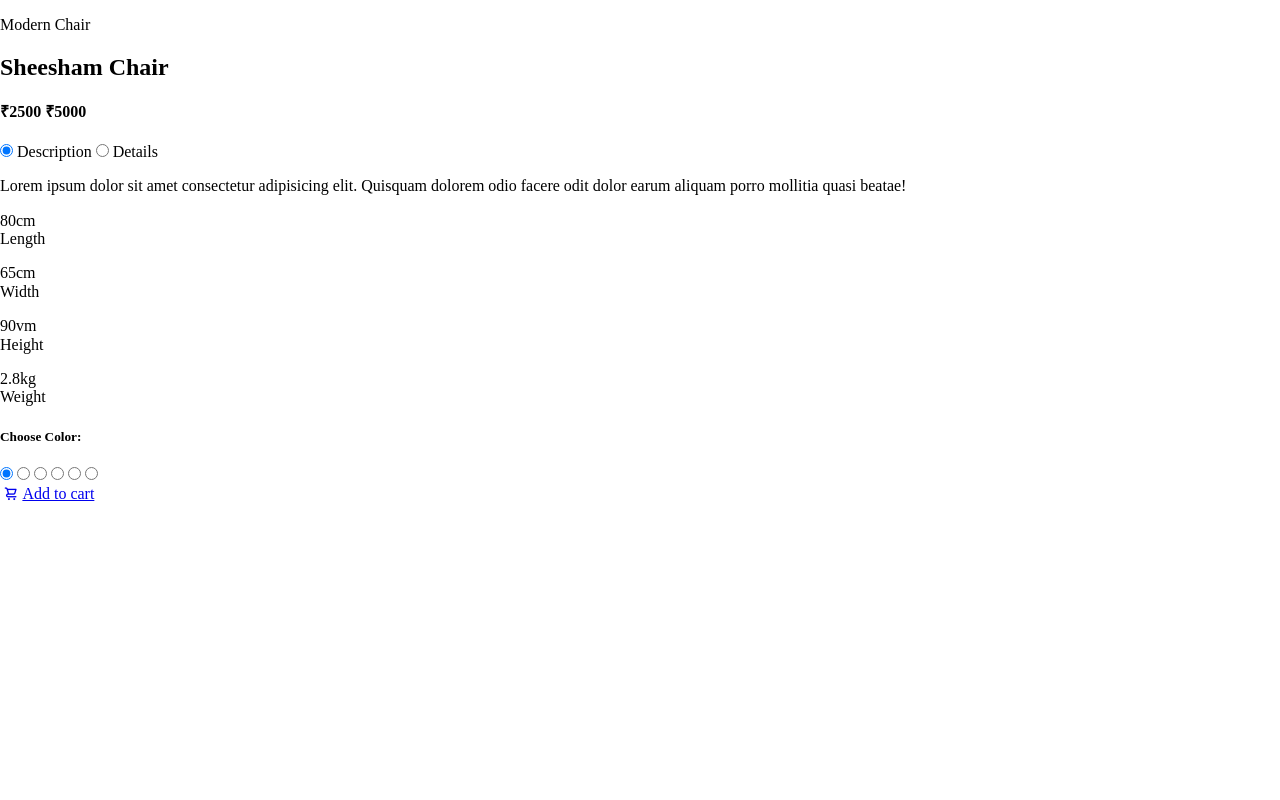
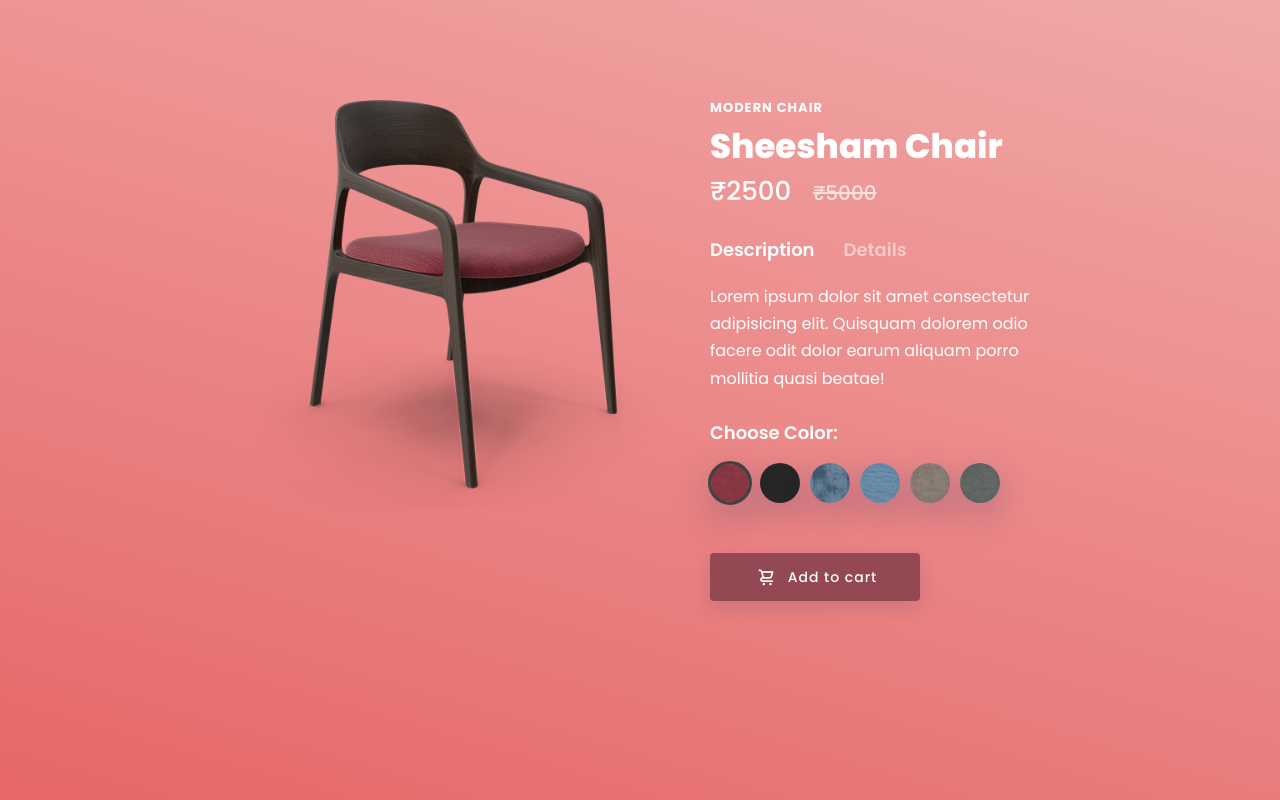
Before and after one commit to Soulistic/Microprojects, a plain HTML site: page E-commerce_Chair_add_to_cart/index.html in a window 1280 px wide. Drawn offline with nearby package versions, Linux system fonts and the light colour scheme.

Commit message:
added CSS properties

```diff
--- a/E-commerce_Chair_add_to_cart/index.html
+++ b/E-commerce_Chair_add_to_cart/index.html
@@ -5,7 +5,7 @@
     <meta name="viewport" content="width=device-width, initial-scale=1.0">
     <title>Add to Cart</title>
     <link rel="shortcur icon" href="./images/favicon.ico" type="image/x-icon">
-    <link rel="stylesheet" href="styles.css">
+    <link rel="stylesheet" href="style.css">
     <link rel="stylesheet" href="https://cdnjs.cloudflare.com/ajax/libs/normalize/5.0.0/normalize.min.css" />
 	<link rel="stylesheet" href="https://unicons.iconscout.com/release/v2.1.9/css/unicons.css" />
 </head>
@@ -34,7 +34,7 @@
                             <p><span>65</span>cm <br> Width</p>
                         </div>
                         <div class="section-inline">
-                            <p><span>90</span>vm <br> Height</p>
+                            <p><span>90</span>cm <br> Height</p>
                         </div>
                         <div class="section-inline">
                             <p><span>2.8</span>kg<br> Weight</p>
@@ -64,7 +64,7 @@
             <div class="img-wrap chair-4"></div>
             <div class="img-wrap chair-5"></div>
             <div class="img-wrap chair-6"></div>
-            <div class="back-color chair-1"></div>
+            <div class="back-color"></div>
             <div class="back-color chair-2"></div>
             <div class="back-color chair-3"></div>
             <div class="back-color chair-4"></div>
--- a/E-commerce_Chair_add_to_cart/style.css
+++ b/E-commerce_Chair_add_to_cart/style.css
@@ -0,0 +1,377 @@
+@import url("https://fonts.googleapis.com/css?family=Poppins:400,500,600,700,800,900");
+*,*::before,*::after{
+    margin: 0;padding: 0;box-sizing: border-box;
+}
+body{
+    font-family: "Poppins",sans-serif;
+    font-weight: 400;
+    font-size: 15px;
+    line-height: 1.7;
+    color: #fff;
+    background-color: #1f2029;
+    min-height: 100vh;
+    margin: 0;
+    padding: 0;
+    overflow-x:none;
+    }
+p {
+    font-family: "Poppins", sans-serif;
+    font-weight: 400;
+    font-size: 16px;
+    line-height: 1.7;
+    color: #fff;
+    margin: 0;
+}
+.section-fluid-main {
+    position: relative;
+    display: block;
+    width: 100%;
+    overflow: hidden;
+  }
+  .section {
+  position: relative;
+  max-width: calc(100% - 40px);
+  width: 860px;
+  margin: 0 auto;
+  display: flex;
+  flex-wrap: wrap;
+  padding: 100px 0;
+}
+.section-fluid {
+    position: relative;
+    width: 100%;
+    display: block;
+}
+[type="radio"]:checked,
+[type="radio"]:not(:checked) {
+  position: absolute;
+  visibility: hidden;
+}
+.color-btn:checked + label,
+.color-btn:not(:checked) + label {
+  position: relative;
+  height: 40px;
+  transition: all 200ms linear;
+  border-radius: 25px;
+  width: 40px;
+  overflow: hidden;
+  border: none;
+  cursor: pointer;
+  color: #ffeba7;
+  margin-right: 10px;
+  box-shadow: 0 12px 35px 0 rgba(16, 39, 112, 0.25);
+  z-index: 10;
+  background-position: center;
+  background-size: cover;
+  border: 3px solid transparent;
+}
+.color-btn:checked + label {
+    border-color: #434343;
+    transform: scale(1.1);
+  }
+
+label.color-1 {
+  margin-left: 500px;
+  background-image: url("./images/color1.jpg");
+}
+label.color-2 {
+    background-image: url("./images/color2.jpg");
+}
+label.color-3 {
+    background-image: url("./images/color3.jpg");
+}
+label.color-4 {
+    background-image: url("./images/color4.jpg");
+}
+label.color-5 {
+    background-image: url("./images/color5.jpg");
+}
+label.color-6 {
+    background-image: url("./images/color6.jpg");
+}
+.img-wrap{
+    background-image: url(./images/chair1.png);
+    position: absolute;
+    top: 100px;
+    left: 0;
+    width: 500px;
+    height: 410px;
+    display: inline-block;
+    z-index: 9;
+    transition: all 500ms linear;
+    transition-delay: 100ms;
+    background-position: center top;
+    background-size: 100%;
+    background-repeat: no-repeat;
+    opacity: 0;
+
+}
+.for-color-1:checked ~ .img-wrap.chair-1 {
+    opacity: 1;
+    animation: shake 0.7s cubic-bezier(0.36, 0.07, 0.19, 0.97) both;
+}
+.img-wrap.chair-2 {
+    background-image: url("./images/chair2.png");
+  }
+  .for-color-2:checked ~ .img-wrap.chair-2 {
+    opacity: 1;
+    animation: shake 0.7s cubic-bezier(0.36, 0.07, 0.19, 0.97) both;
+  }
+  .img-wrap.chair-3 {
+    background-image: url("./images/chair3.png");
+  }
+  .for-color-3:checked ~ .img-wrap.chair-3 {
+    opacity: 1;
+    animation: shake 0.7s cubic-bezier(0.36, 0.07, 0.19, 0.97) both;
+  }
+  .img-wrap.chair-4 {
+    background-image: url("./images/chair4.png");
+  }
+  .for-color-4:checked ~ .img-wrap.chair-4 {
+    opacity: 1;
+    animation: shake 0.7s cubic-bezier(0.36, 0.07, 0.19, 0.97) both;
+  }
+  .img-wrap.chair-5 {
+    background-image: url("./images/chair5.png");
+  }
+  .for-color-5:checked ~ .img-wrap.chair-5 {
+    opacity: 1;
+    animation: shake 0.7s cubic-bezier(0.36, 0.07, 0.19, 0.97) both;
+  }
+  .img-wrap.chair-6 {
+    background-image: url("./images/chair6.png");
+  }
+  .for-color-6:checked ~ .img-wrap.chair-6 {
+    opacity: 1;
+    animation: shake 0.7s cubic-bezier(0.36, 0.07, 0.19, 0.97) both;
+  }
+  @keyframes shake {
+    10%,
+    90% {
+      transform: translate3d(-1px, 0, 0) rotate(-1deg);
+    }
+    20%,
+    80% {
+      transform: translate3d(2px, 0, 0) rotate(2deg);
+    }
+    30%,
+    50%,
+    70% {
+      transform: translate3d(-3px, 0, 0) rotate(-3deg);
+    }
+    40%,
+    60% {
+      transform: translate3d(3px, 0, 0) rotate(3deg);
+    }
+  }
+  .back-color {
+    position: fixed;
+    top: 0;
+    left: 0;
+    width: 100%;
+    height: 100%;
+    display: block;
+    z-index: 1;
+    background-image: linear-gradient(196deg, #f1a9a9, #e66767);
+    transition: all 250ms linear;
+    transition-delay: 300ms;
+  }
+  .back-color.chair-2 {
+    background-image: linear-gradient(196deg, #4c4c4c, #262626);
+    opacity: 0;
+  }
+  .for-color-2:checked ~ .back-color.chair-2 {
+    opacity: 1;
+  }
+  .back-color.chair-3 {
+  background-image: linear-gradient(196deg, #8a9fb2, #5f7991);
+  opacity: 0;
+}
+.for-color-3:checked ~ .back-color.chair-3 {
+  opacity: 1;
+}
+.back-color.chair-4 {
+  background-image: linear-gradient(196deg, #97afc3, #6789a7);
+  opacity: 0;
+}
+.for-color-4:checked ~ .back-color.chair-4 {
+  opacity: 1;
+}
+.back-color.chair-5 {
+  background-image: linear-gradient(196deg, #afa6a0, #8c7f76);
+  opacity: 0;
+}
+.for-color-5:checked ~ .back-color.chair-5 {
+  opacity: 1;
+}
+.back-color.chair-6 {
+  background-image: linear-gradient(196deg, #aaadac, #838786);
+  opacity: 0;
+}
+.for-color-6:checked ~ .back-color.chair-6 {
+  opacity: 1;
+}
+.info-wrap {
+    position: relative;
+    margin-left: 500px;
+    z-index: 10;
+    display: block;
+    text-align: left;
+  }
+  .title-up {
+    font-family: "Poppins", sans-serif;
+    font-weight: 700;
+    text-transform: uppercase;
+    letter-spacing: 1px;
+    font-size: 13px;
+    line-height: 1.2;
+    color: #fff;
+    margin-top: 0;
+    margin-bottom: 10px;
+  }
+h2 {
+  font-family: "Poppins", sans-serif;
+  font-weight: 800;
+  font-size: 34px;
+  line-height: 1.2;
+  color: #fff;
+  margin-top: 0;
+  margin-bottom: 10px;
+}
+h4 {
+    font-family: "Poppins", sans-serif;
+    font-weight: 500;
+    font-size: 26px;
+    line-height: 1.2;
+    color: #fff;
+    margin-top: 0;
+    margin-bottom: 30px;
+  }
+  h4 span {
+    text-decoration: line-through;
+    font-size: 20px;
+    opacity: 0.7;
+    padding-left: 15px;
+  }
+  h5 {
+    font-family: "Poppins", sans-serif;
+    font-weight: 600;
+    font-size: 18px;
+    line-height: 1.2;
+    color: #fff;
+    margin-top: 0;
+    margin-bottom: 20px;
+  }
+  .desc-btn:checked + label,
+  .desc-btn:not(:checked) + label {
+    position: relative;
+    transition: all 200ms linear;
+    display: inline-block;
+    border: none;
+    cursor: pointer;
+    color: #ffeba7;
+    font-family: "Poppins", sans-serif;
+    font-weight: 600;
+    font-size: 18px;
+    line-height: 1.2;
+    color: #fff;
+    margin-right: 25px;
+    opacity: 0.5;
+  }
+  .desc-btn:checked + label {
+    opacity: 1;
+  }
+  .desc-btn:not(:checked) + label:hover {
+    opacity: 0.8;
+  }
+  .desc-sec {
+    padding-top: 20px;
+    padding-bottom: 30px;
+    transition: all 250ms linear;
+    overflow: hidden;
+    pointer-events: none;
+    transform: translateY(20px);
+    opacity: 0;
+  }
+  .desc-sec.accor-2 {
+  position: absolute;
+  top: 25px;
+  left: 0;
+  width: 100%;
+  z-index: 2;
+}
+#desc-1:checked ~ .desc-sec.accor-1 {
+    opacity: 1;
+    pointer-events: auto;
+    transform: translateY(0);
+  }
+#desc-2:checked~.desc-sec.accor-2{
+    opacity: 1;
+    pointer-events: auto;
+    transform: translateY(0);
+}
+.section-inline {
+  position: relative;
+  display: inline-block;
+  margin-right: 20px;
+}
+.section-inline p span {
+    font-size: 30px;
+    line-height: 1.1;
+  }
+  .btn {
+    position: relative;
+    font-family: "Poppins", sans-serif;
+    font-weight: 500;
+    font-size: 14px;
+    height: 48px;
+    border-radius: 4px;
+    width: 210px;
+    letter-spacing: 1px;
+    display: inline-flex;
+    align-items: center;
+    justify-content: center;
+    border: none;
+    cursor: pointer;
+    overflow: hidden;
+    background-color: transparent;
+    color: #fff;
+    box-shadow: 0 6px 20px 0 rgba(16, 39, 112, 0.15);
+    transition: all 250ms linear;
+    text-decoration: none;
+    margin-top: 50px;
+  }
+  .icon {
+    padding-right: 7px;
+    font-size: 20px;
+  }
+  .btn:hover {
+    box-shadow: 0 12px 35px 0 rgba(16, 39, 112, 0.25);
+    background-color: #333;
+  }
+  .btn:before {
+    position: absolute;
+    top: 0;
+    left: 0;
+    width: 100%;
+    height: 100%;
+    content: "";
+    z-index: -1;
+    background-color: #944852;
+    transition: background-color 250ms 300ms ease;
+  }
+  .for-color-2:checked ~ .info-wrap .btn:before {
+    background-color: #1a1a1a;
+  }
+  .for-color-3:checked ~ .info-wrap .btn:before {
+    background-color: #40566e;
+  }
+  .for-color-4:checked ~ .info-wrap .btn:before {
+    background-color: #5e89b2;
+  }
+  .for-color-5:checked ~ .info-wrap .btn:before {
+    background-color: #8c7f76;
+  }
+  .for-color-6:checked ~ .info-wrap .btn:before {
+    background-color: #5d6160;
+  }
```
